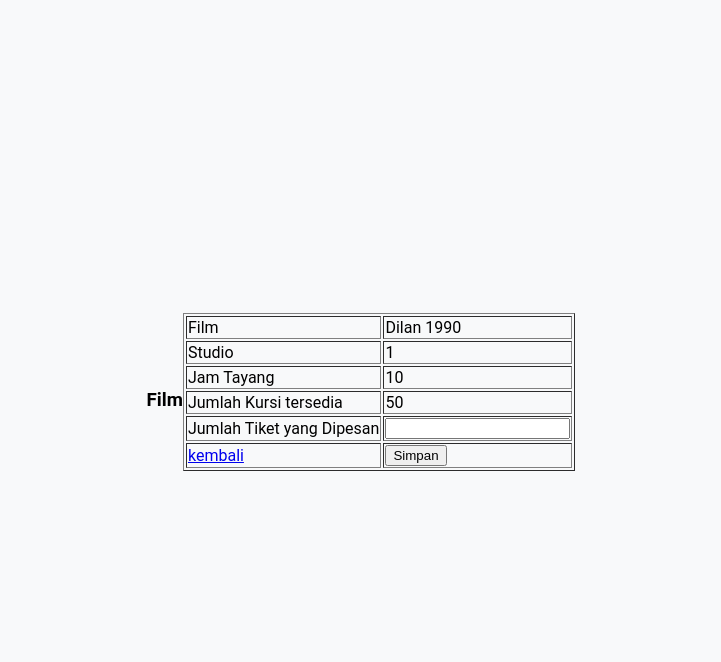
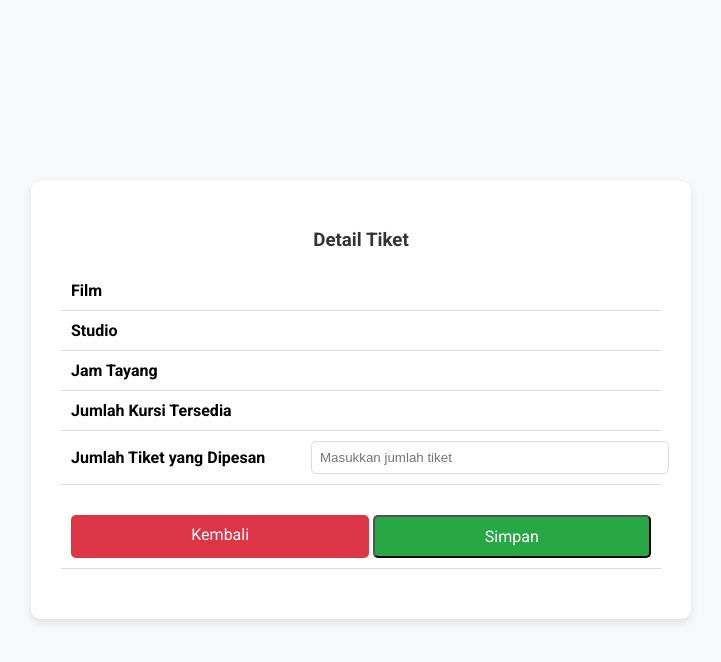
Before and after one commit to natasyahelmalia/cinema_tickets, a PHP site: page /daftar/detail_tiket.php?id_jadwal=1 in a window 1280 px wide. Shown: the top 662 px of the page, without its empty margins (279-1000 px from the left). Run offline with PHP 8.4, Linux system fonts and the light colour scheme; data comes from the database, SQL or seed files in the repository; data that the repository does not hold is empty.

Commit message:
feat: enhancement detal page

```diff
--- a/daftar/detail_tiket.php
+++ b/daftar/detail_tiket.php
@@ -1,61 +1,61 @@
-<html>
+<?php
+include "../koneksi.php";
+?>
+
+<!DOCTYPE html>
+<html lang="en">
 <head>
+	<meta charset="UTF-8">
 	<title>Detail Tiket</title>
-	<link rel="stylesheet" type="text/css" href="style.css">
-
+	<link href="https://fonts.googleapis.com/css2?family=Roboto:wght@400;700&display=swap" rel="stylesheet">
+	<link rel="stylesheet" href="style_detail.css">
 </head>
 <body>
-
-	<br/>
-
-
-
-	<br/>
-	<h3>Film</h3>
+	<div class="container">
+		<h3>Detail Tiket</h3>
 
 		<?php
-	include "../koneksi.php";
-
 		$id_jadwal = $_GET['id_jadwal'];
-	$query_mysql = mysqli_query($con,"SELECT * FROM jadwal WHERE id_jadwal='$id_jadwal'")or die(mysql_error());
-	$nomor = 1;
-
+		$query_mysql = mysqli_query($con, "SELECT DISTINCT j.*, s.jumlah_kursi FROM jadwal j INNER JOIN studio s ON j.id_studio = s.id WHERE id_jadwal='$id_jadwal'") or die(mysqli_error($con));
 		$data = mysqli_fetch_array($query_mysql);
 
 		$id_film = $data['id_film'];
-	$query_mysql2 = mysqli_query($con,"SELECT * FROM film WHERE id_film= '$id_film'")or die(mysql_error());
+		$query_mysql2 = mysqli_query($con, "SELECT * FROM film WHERE id_film='$id_film'") or die(mysqli_error($con));
 		$data2 = mysqli_fetch_array($query_mysql2);
+		?>
 
-	$jml_kursi=50;
-	?>
-	<form action="cetak_tiket.php?id_jadwal=<?php echo $data['id_jadwal']; ?>" method="post">
-		<table border="1" class="table">
+		<form action="cetak_tiket.php?id_jadwal=<?php echo $data['id_jadwal']; ?>" method="post" class="detail-form">
+			<table class="table">
 				<tr>
 					<td>Film</td>
-				<td><?php $id_jadwal = $data['id_jadwal']; echo $data2['judul_film']; ?></td>
+					<td><?php echo htmlspecialchars($data2['judul_film']); ?></td>
 				</tr>
 				<tr>
 					<td>Studio</td>
-				<td><?php echo $data['id_studio']; ?></td>
+					<td><?php echo htmlspecialchars($data['id_studio']); ?></td>
 				</tr>
 				<tr>
 					<td>Jam Tayang</td>
-				<td><?php echo $data['id_jam_tayang']; ?></td>
+					<td><?php echo htmlspecialchars($data['jam_tayang']); ?></td>
 				</tr>
 				<tr>
-				<td>Jumlah Kursi tersedia</td>
-				<td><?php echo $jml_kursi?></td>
+					<td>Jumlah Kursi Tersedia</td>
+					<td><?php echo htmlspecialchars($data['jumlah_kursi']); ?></td>
 				</tr>
 				<tr>
 					<td>Jumlah Tiket yang Dipesan</td>
-				<td><input name="jmltiket" type="number" id="jumlahtiket" required min="1"></td>
+					<td><input name="jmltiket" type="number" id="jumlahtiket" required min="1" placeholder="Masukkan jumlah tiket"></td>
 				</tr>
-			<tr>
-
-				<td><a href="pesan_tiket.php">kembali </a></td>
-				<td><input type="submit" value="Simpan"></td>
+				<tr class="form-actions">
+					<td colspan="2">
+						<div class="button-container">
+							<a href="pesan_tiket.php" class="btn">Kembali</a>
+							<input type="submit" value="Simpan" class="btn save-btn">
+						</div>
+					</td>
 				</tr>
 			</table>
 		</form>
+	</div>
 </body>
 </html>
--- /dev/null
+++ b/daftar/style_detail.css
@@ -0,0 +1,100 @@
+body {
+  font-family: 'Roboto', sans-serif;
+  background-color: #f8f9fa;
+  margin: 0;
+  padding: 0;
+  display: flex;
+  justify-content: center;
+  align-items: center;
+  min-height: 100vh;
+}
+
+.container {
+  background: #fff;
+  padding: 30px;
+  border-radius: 10px;
+  box-shadow: 0 4px 8px rgba(0, 0, 0, 0.1);
+  width: 600px;
+}
+
+h3 {
+  color: #333;
+  text-align: center;
+  margin-bottom: 20px;
+}
+
+.table {
+  width: 100%;
+  border-collapse: collapse;
+  margin: 20px 0;
+}
+
+.table td {
+  padding: 10px;
+  border-bottom: 1px solid #ddd;
+}
+
+.table td:first-child {
+  font-weight: 700;
+  width: 40%;
+  text-align: left;
+}
+
+.table td:last-child {
+  text-align: left;
+}
+
+.detail-form input[type="number"] {
+  width: 100%;
+  padding: 8px;
+  border: 1px solid #ddd;
+  border-radius: 5px;
+}
+
+.detail-form input[type="number"]:focus {
+  outline: none;
+  border-color: #007bff;
+}
+
+.navigation, .btn {
+  display: flex;
+  justify-content: center;
+  margin-top: 20px;
+}
+
+.button-container {
+  display: flex;
+  justify-content: space-between;
+  width: 100%;
+}
+
+.button-container .btn {
+  flex-basis: 48%;
+  text-align: center;
+}
+
+.btn, .save-btn {
+  padding: 10px;
+  width: 100%;
+  background-color: #dc3545;
+  color: white;
+  text-decoration: none;
+  border-radius: 5px;
+  transition: background-color 0.3s ease;
+  display: inline-block;
+  font-family: 'Roboto', sans-serif;
+  font-size: 16px;
+  font-weight: 500;
+}
+
+.btn:hover {
+  background-color: #dc3545;
+}
+
+.save-btn {
+  background-color: #28a745;
+}
+
+.save-btn:hover {
+  background-color: #218838;
+}
```
Lines whose indentation alone changed are shown as unchanged.
